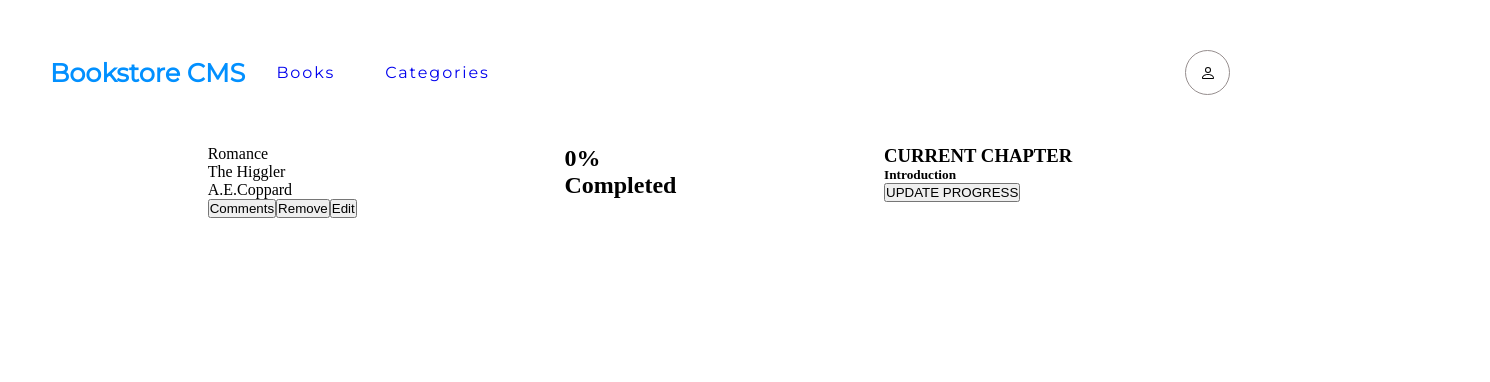
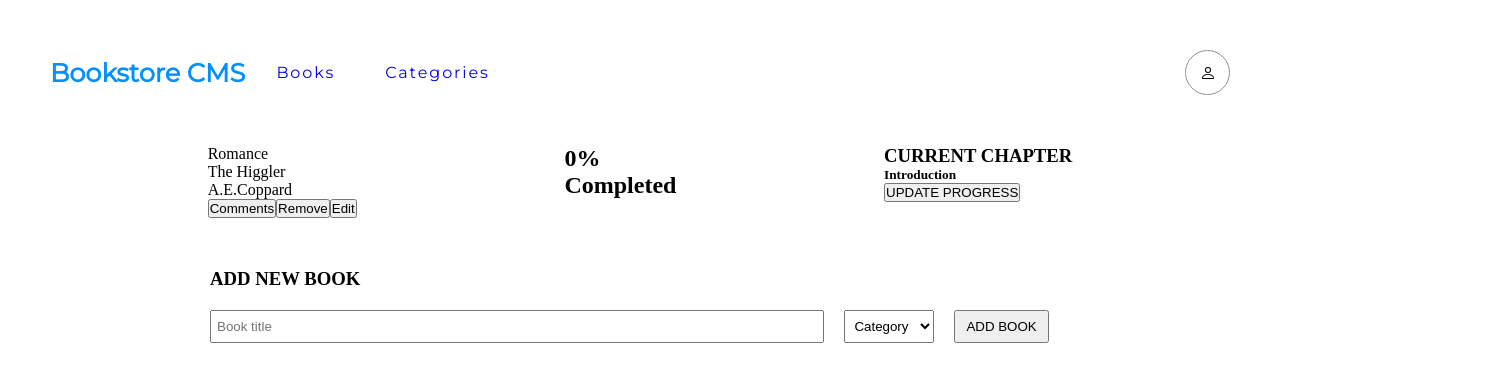
Before and after one commit to DeVuDeveloper/Bookstore, a React (Create React App) app: page / in a window 1280 px wide. Shown: the top 382 px of the page, 1490 px wide, since content can reach past the window. Built offline with nearby package versions, Linux system fonts and the light colour scheme.

Commit message:
added form.js file and more css

```diff
--- a/src/App.js
+++ b/src/App.js
@@ -2,6 +2,7 @@ import React from 'react';
 import { Routes, Route } from 'react-router-dom';
 import Navbar from './components/navbar';
 import Books from './components/book';
+import Form from './components/form';
 import Categories from './components/category';
 import './App.css';
 
@@ -11,7 +12,15 @@ function App() {
     <>
       <Navbar />
       <Routes>
-        <Route path="/" element={<Books />} />
+        <Route
+          path="/"
+          element={(
+            <>
+              <Books />
+              <Form />
+            </>
+)}
+        />
         <Route path="categories" element={<Categories />} />
       </Routes>
 
--- a/src/components/category.js
+++ b/src/components/category.js
@@ -1,9 +1,9 @@
 import '../style/category.css';
 
 const Categories = () => (
-  <div className="categories-section">
+  <section className="categories-section">
     <h2>Under construction</h2>
-  </div>
+  </section>
 );
 
 export default Categories;
--- /dev/null
+++ b/src/components/form.js
@@ -0,0 +1,24 @@
+import '../style/form.css';
+
+const Form = () => (
+  <section className="form-wrapper">
+    <h3>ADD NEW BOOK</h3>
+    <form>
+      <input className="tittle" type="text" placeholder="Book title" required />
+      <div className="category">
+        <select className="options" required>
+          <option hidden>Category</option>
+          <option value="classic">Classic</option>
+          <option value="fantasy">Fantasy</option>
+          <option value="thriller">Thriller</option>
+          <option value="western">Western</option>
+          <option value="history">History</option>
+          <option value="romance">Romance</option>
+        </select>
+      </div>
+      <button className="add-btn" type="button">ADD BOOK</button>
+    </form>
+  </section>
+);
+
+export default Form;
--- /dev/null
+++ b/src/style/form.css
@@ -0,0 +1,33 @@
+.form-wrapper {
+  position: relative;
+  top: 50px;
+  left: 210px;
+}
+
+.form-wrapper h3 {
+  margin-bottom: 20px;
+}
+
+form {
+  display: flex;
+  justify-content: baseline;
+  align-items: center;
+  gap: 20px;
+}
+
+input {
+  padding: 7px 5px;
+  width: 48%;
+}
+
+.options {
+  padding: 7px 5px;
+}
+
+.grey {
+  color: grey;
+}
+
+.add-btn {
+  padding: 7px 10px;
+}
```
